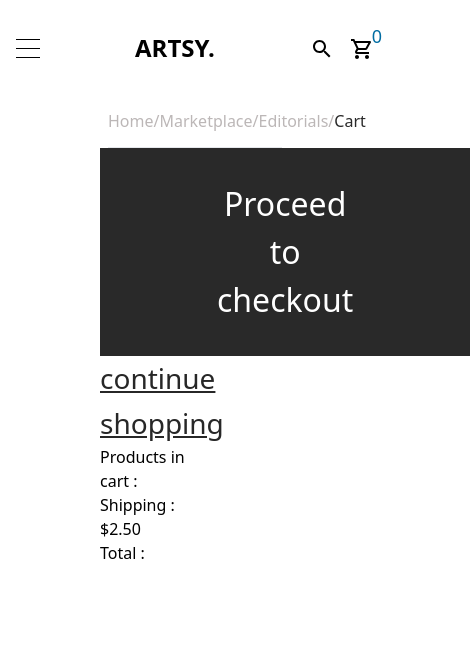
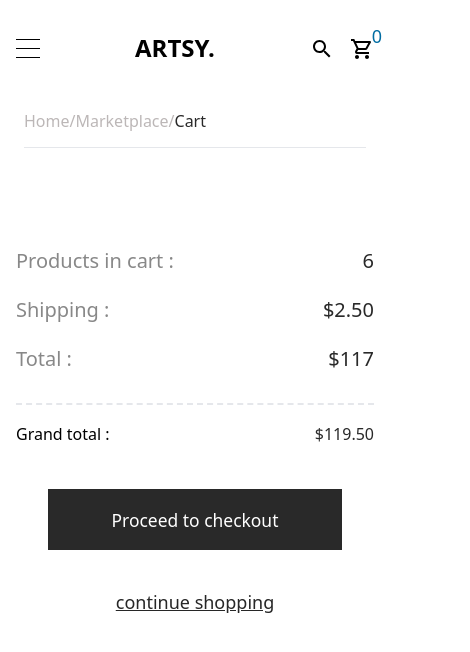
Before and after one commit to Officialbube/Art-store, a React (Create React App) app: page /cart in a window 390 px wide. Shown: the top 652 px of the page, 470 px wide, since content can reach past the window. Built offline with nearby package versions, Linux system fonts and the light colour scheme.

Commit message:
styled the mobile view for the cart

```diff
--- a/src/Components/cartItem/CartItem.js
+++ b/src/Components/cartItem/CartItem.js
@@ -1,35 +1,42 @@
 import React from 'react'
 import { useDispatch, useSelector } from 'react-redux'
 import { removeFromCart } from '../../Redux/features/cart/cartSlice'
+import {HiXMark} from 'react-icons/hi2'
+
 
 const CartItem = () => {
     const productData = useSelector((state) => state.cart.productData);
     const dispatch = useDispatch()
     return (
-        <div>
+        <div >
             {productData.map((item) => (
-                <div key={item.id} className='flex mb-[3.12rem]'>
+                <div key={item.id} className='flex justify-between pb-[3.12rem] lg:pb-[0] lg:py-[4rem] lg:border-y-[0.018rem] border-[#747474] '>
                     <div className='flex gap-[1.31rem]'>
 
-                        <div className='h-[7.87rem] w-[7.81rem] overflow-hidden'>
+                        <div className='h-[7.87rem] w-[7.81rem] lg:h-[12.2rem] lg:w-[13.1rem] overflow-hidden'>
                             <img src={item.image} className='h-full w-full object-cover' />
                         </div>
-                        <div>
-                            <p></p>
-                            <p>{item.name}</p>
-                            <div className='flex gap-4 mt-[1.56rem] text-3xl font-medium leading-[1.83rem] text-[#333333]'>
-                                <button>-</button>
-                                1
-                                <button>+</button>
+                        <div className='flex flex-col justify-between '>
+                            <p className='text-base text-[#616161]'>category</p>
+                            <p className='text-[1.375rem] lg:text-[1.62rem] font-bold lg:font-medium text-[#292929] '>{item.name}</p>
+                            <p className='hidden lg:block text-2xl font-normal text-[#888]'>jhfdhg</p>
+                            <p className='hidden lg:block text-xl font-normal text-[#888]'>jhfdhg</p>
+                            <div className='flex gap-4  text-3xl font-medium leading-[1.83rem] text-[#333333] border rounded-[0.62rem] w-fit'>
+                                <button className='grid place-items-center h-full w-full'>-</button>
+                                <p className='border-x-2 px-4'>1</p>
+                                <button className='grid place-items-center'>+</button>
                             </div>
                         </div>
                     </div>
-                    <div>
+                    <div className='flex flex-col justify-between'>
 
 
-                        <div>
-                            <button onClick={() => dispatch(removeFromCart(item.id))}>remove</button>
-                        </div>
+
+                        <button onClick={() => dispatch(removeFromCart(item.id))} className='border rounded-full h-10 w-10 grid place-items-center text-3xl text-[#888888]'>
+                            <HiXMark />
+                        </button>
+                        <p className='text-lg lg:text-4xl font-normal text-[#292929]'>${item.price}</p>
+
                     </div>
                 </div>
             )
--- a/src/Pages/cart/Cart.js
+++ b/src/Pages/cart/Cart.js
@@ -6,30 +6,50 @@ import CartItem from '../../Components/cartItem/CartItem';
 const Cart = () => {
 
   return (
-    <div className='px-[6.25rem]'>
+    <div className='px-4 lg:px-[6.25rem]'>
       <nav className=' text-base font-medium leading-[3.21rem] text-[#BCB7B7] px-[0.5rem] lg:hidden'>
         <a>Home</a>/
         <a>Marketplace</a>/
-        <a>Editorials</a>/
         <a className='text-[#292929]'>Cart</a>
         <hr />
       </nav>
       <div>
         <div>
           <div></div>
-          <div>
+          <div className='mt-[4.31rem]'>
             <CartItem />
           </div>
         </div>
-        <div>
-          <div className='w-1/2'>
-            <button className='block bg-[#292929] text-white text-[2rem] font-medium py-8 px-[7.31rem]'>Proceed to checkout</button>
-            <a className='text-[1.75rem] font-medium text-[#272727] leading-[2.76rem] mt-10 underline'>continue shopping</a>
+        <div className='flex flex-col-reverse'>
+          <div className=' w-full lg:w-1/2 flex flex-col items-center py-[2.69rem]'>
+            <button className='block bg-[#292929] text-white text-[1.09rem] lg:text-[2rem] font-medium py-[1.09rem] px-16 lg:py-8 lg:px-[7.31rem] w-fit'>Proceed to checkout</button>
+            <a className='text-lg lg:text-[1.75rem] font-medium text-[#272727] leading-[2.76rem] mt-[1.88rem] lg:mt-10 underline'>continue shopping</a>
           </div>
-          <div className='w-1/2'>
-            <p>Products in cart : <span></span></p>
-            <p>Shipping : <span>$2.50</span></p>
-            <p>Total : <span></span></p>
+          <div className='w-full'>
+            <div className='flex flex-col gap-[1.31rem] text-xl text-[#888] font-normal py-[1.88rem] border-b-2 border-dashed'>
+              <div className='flex justify-between'>
+              <p>Products in cart : </p>
+              <span className='font-medium text-[#292929]'>6</span>
+              </div>
+              <div className='flex justify-between'>
+              <p>Shipping : </p>
+              <span className='font-medium text-[#292929]'>$2.50</span>
+              </div>
+              <div className='flex justify-between'>
+              <p>Total :</p>
+              <span className='font-medium text-[#292929]'>$117</span>
+              </div>
+
+
+
+            </div>
+            <div>
+            <div className='flex justify-between pt-[1.06rem]'>
+              <p>Grand total :</p>
+              <span className='font-medium text-[#292929]'>$119.50</span>
+              </div>
+            </div>
+
           </div>
         </div>
       </div>
```
